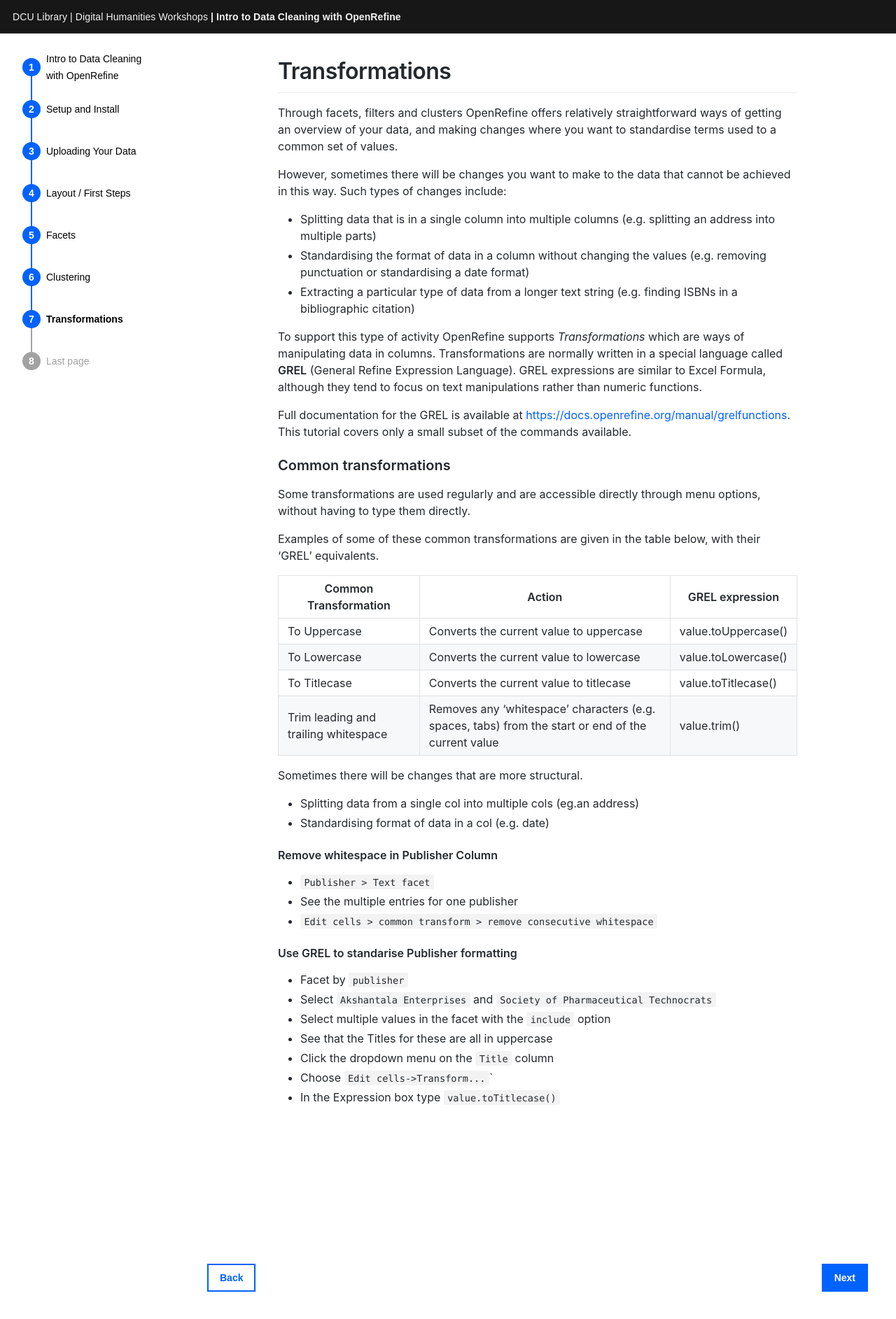
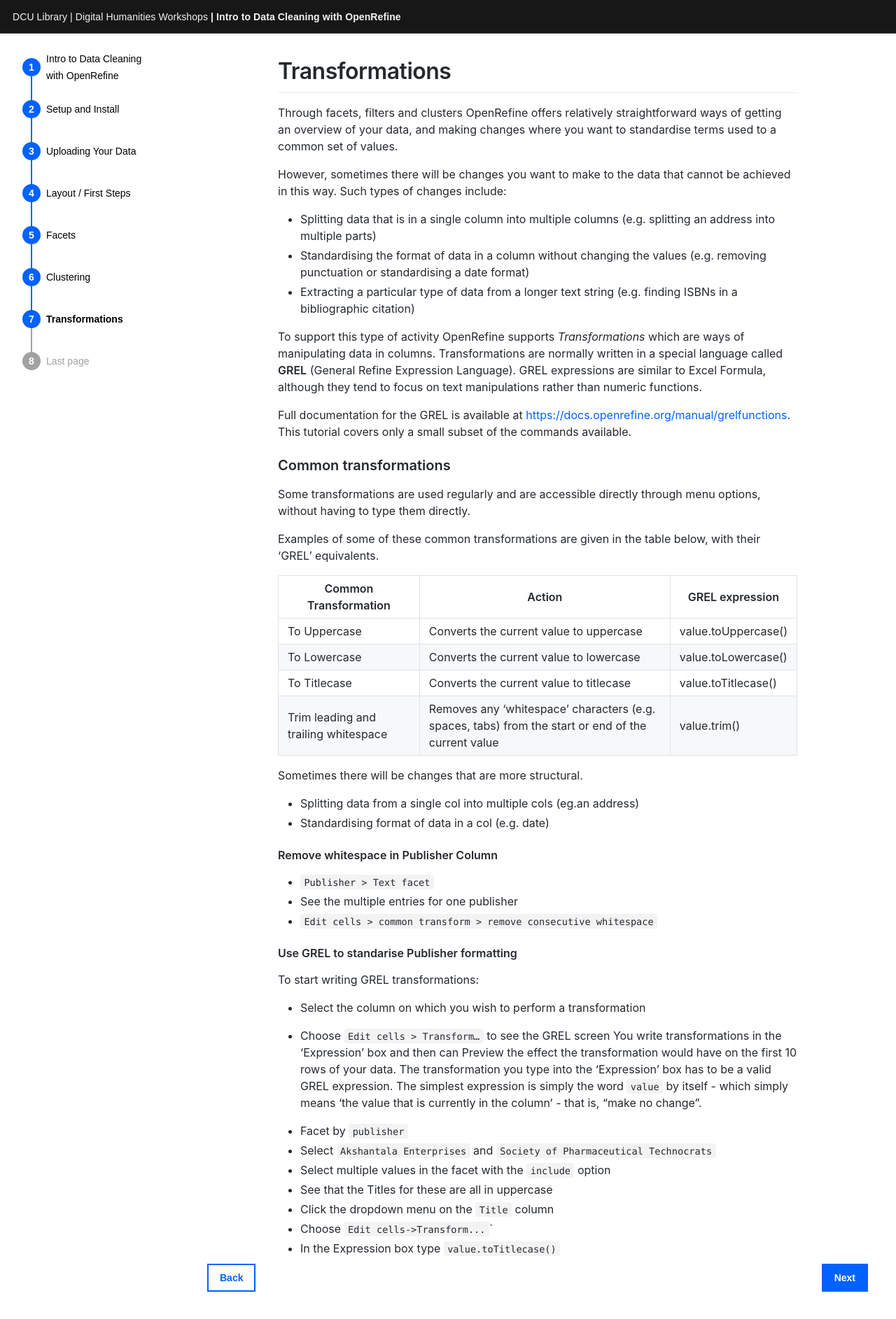
Before and after one commit to DCULibrary/open-refine-workshop, a Jekyll site: the page built from _workshop/transformations.md, in a window 1280 px wide. Shown: the top 1885 px of the page at 70% size. Built offline with Jekyll 4.4.1, drawn with Linux system fonts in a browser that asks for light colours; some web fonts are replaced.

Commit message:
Add GREL content

```diff
--- a/_workshop/transformations.md
+++ b/_workshop/transformations.md
@@ -38,6 +38,12 @@ Sometimes there will be changes that are more structural.
 * `Edit cells > common transform > remove consecutive whitespace`
 
 #### Use GREL to standarise Publisher formatting
+To start writing GREL transformations:
+* Select the column on which you wish to perform a transformation
+* Choose `Edit cells > Transform…` to see the GREL screen
+You write transformations in the ‘Expression’ box and then can Preview the effect the transformation would have on the first 10 rows of your data. The transformation you type into the ‘Expression’ box has to be a valid GREL expression. The simplest expression is simply the word `value` by itself - which simply means ‘the value that is
+currently in the column’ - that is, “make no change”.
+
 * Facet by `publisher`
 * Select `Akshantala Enterprises` and `Society of Pharmaceutical Technocrats`
 * Select multiple values in the facet with the `include` option
```
